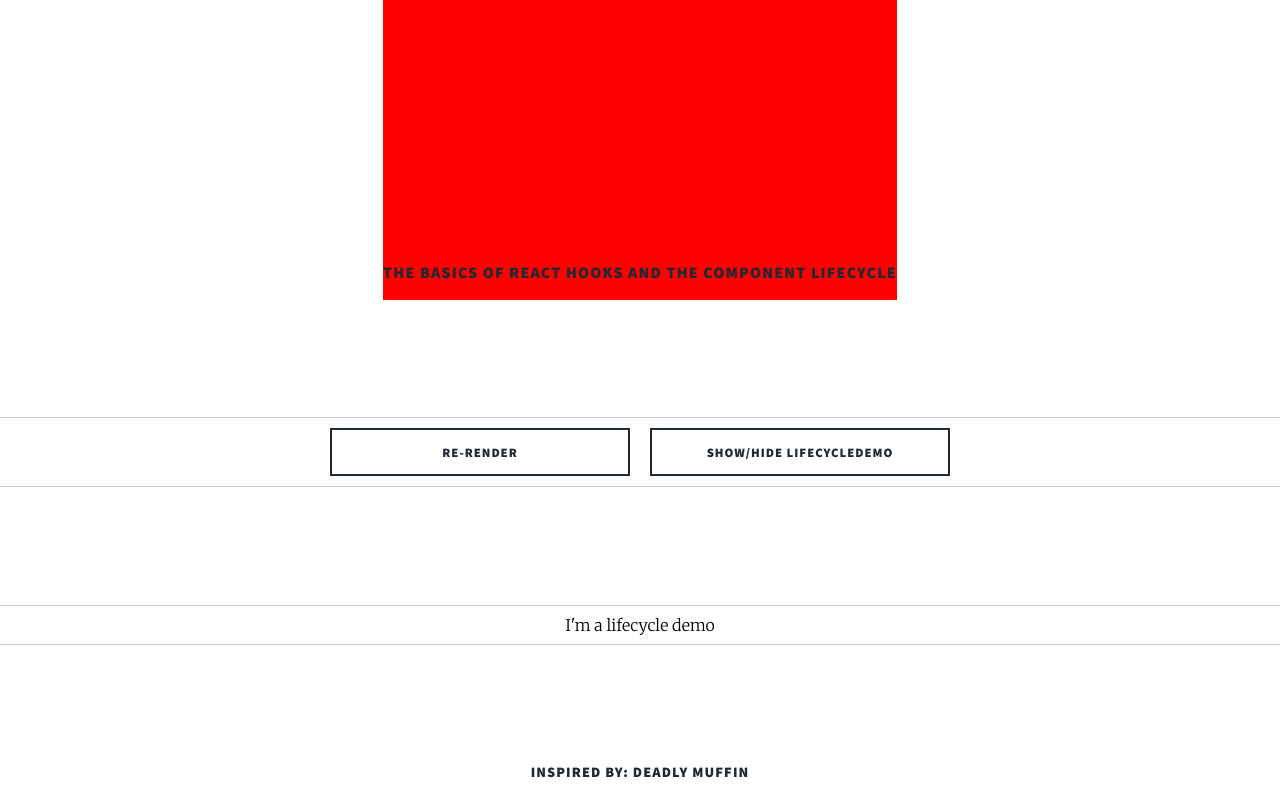
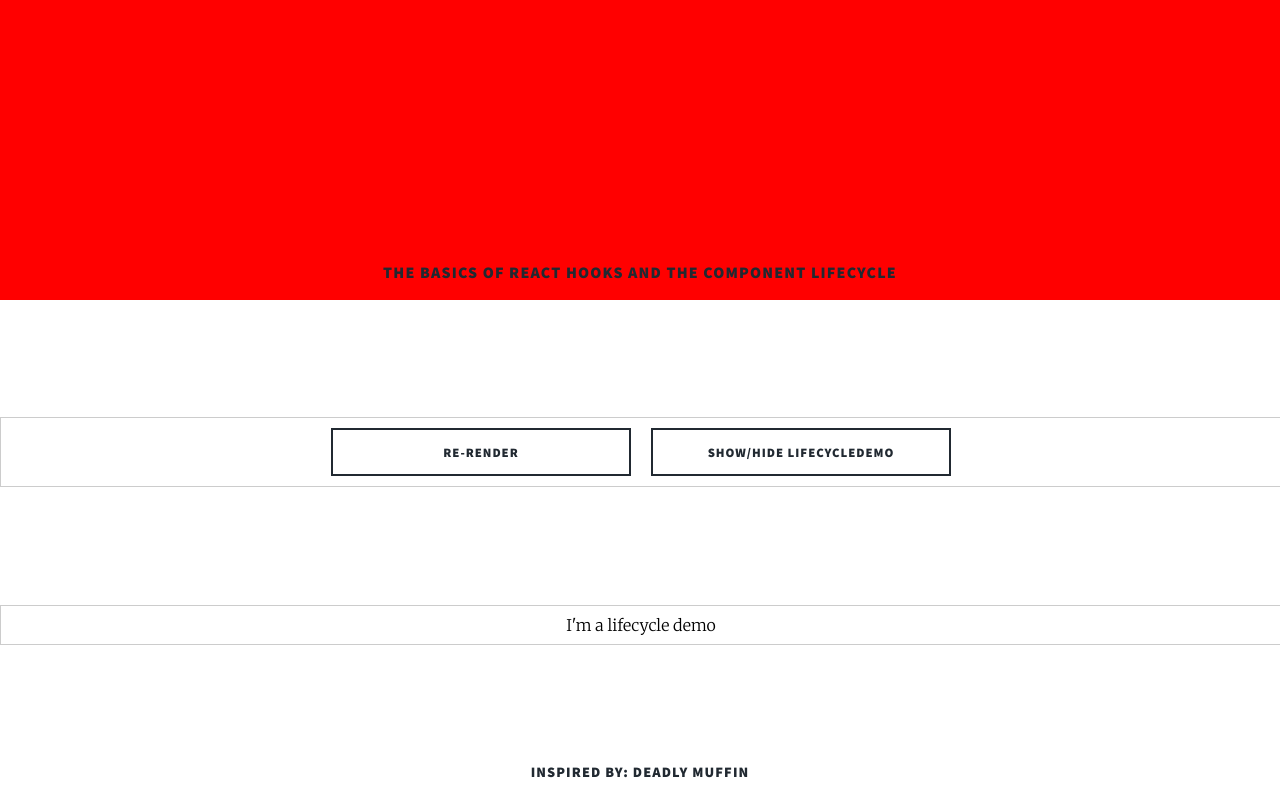
Before and after one commit to munair/react-hooks-basics, a React app: page / in a window 1280 px wide. Built offline with nearby package versions, Linux system fonts and the light colour scheme.

Commit message:
testing stretch align-items.

```diff
--- a/src/index.css
+++ b/src/index.css
@@ -15,7 +15,7 @@
 	  min-height: 100vh;
 	  display: flex; /* or inline-flex */
 	  flex-direction: column; /* row | row-reverse | column | column-reverse */
-	  align-items: center; /* stretch | flex-start | flex-end | center | baseline | first baseline | last baseline | start | end | self-start | self-end + ... safe | unsafe */
+	  align-items: stretch; /* stretch | flex-start | flex-end | center | baseline | first baseline | last baseline | start | end | self-start | self-end + ... safe | unsafe */
 	  justify-content: space-between; /* flex-start | flex-end | center | space-between | space-around | space-evenly | stretch | start | end | baseline | first baseline | last baseline + ... safe | unsafe */
 	}
 
```
